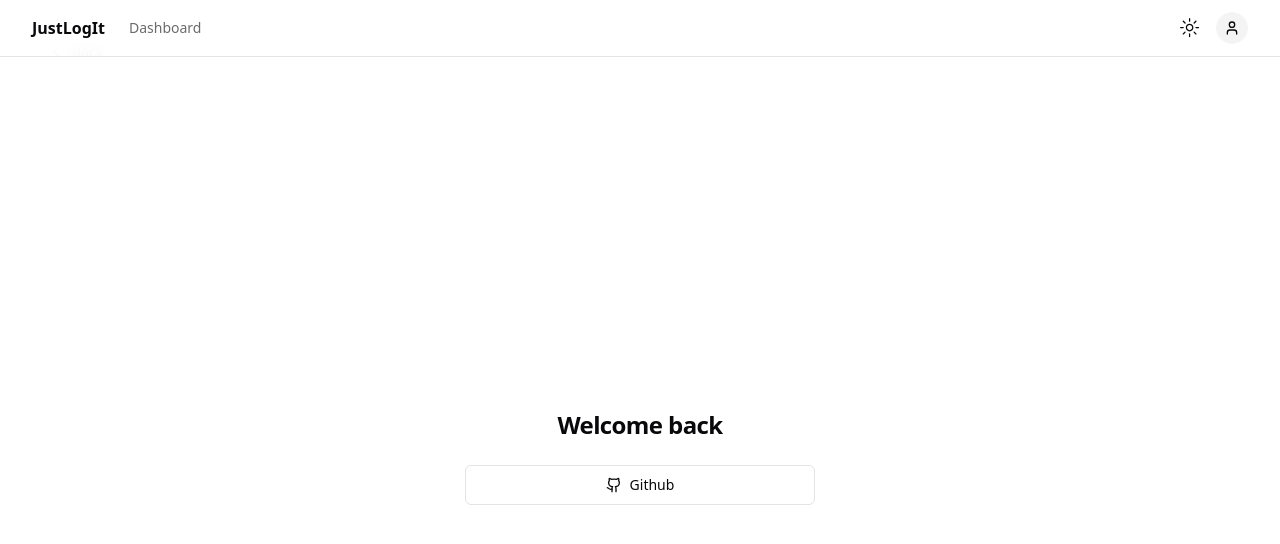
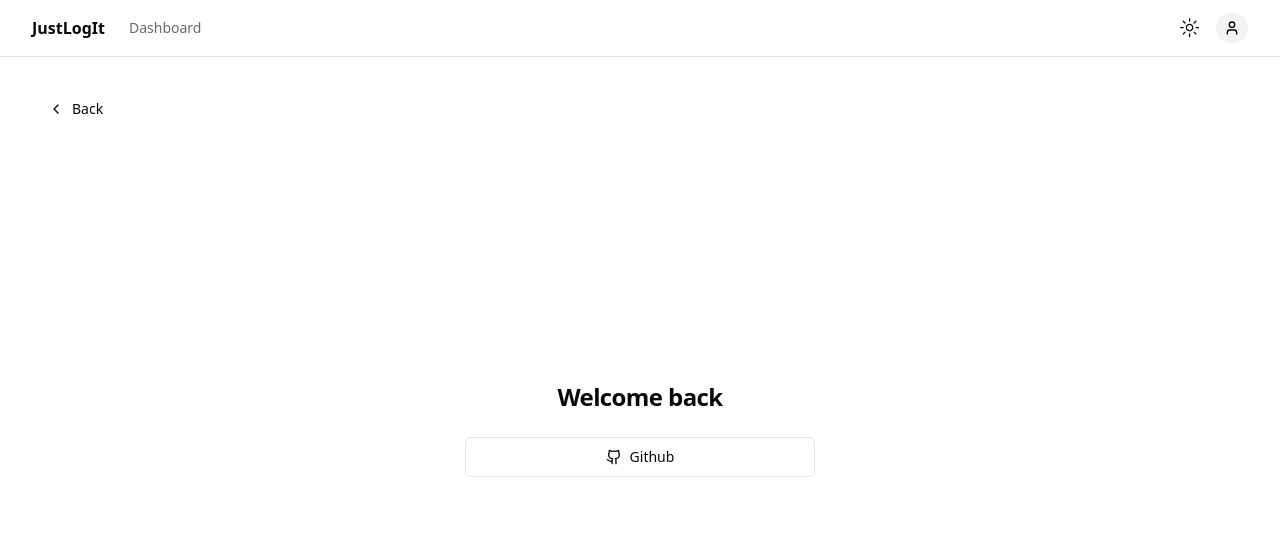
Before and after one commit to jolbol1/just-log-it, a Next.js app: page /login in a window 1280 px wide. Shown: the top 544 px of the page. Built offline with nearby package versions, Linux system fonts and the light colour scheme; no server answers.

Commit message:
layout changes

```diff
--- a/app/(auth)/login/page.tsx
+++ b/app/(auth)/login/page.tsx
@@ -5,7 +5,7 @@ import Link from 'next/link';
 
 import { cn } from '@/lib/utils';
 import { buttonVariants } from '@/components/ui/button';
-import { ChevronLeft, CircleEllipsis, GithubIcon } from 'lucide-react';
+import { ChevronLeft, CircleEllipsis, GithubIcon, Loader2 } from 'lucide-react';
 import { signIn } from 'next-auth/react';
 import { useState } from 'react';
 
@@ -17,7 +17,7 @@ export const metadata: Metadata = {
 export default function LoginPage() {
   const [isGitHubLoading, setIsGitHubLoading] = useState(false);
   return (
-    <div className="container flex h-screen w-screen flex-col items-center justify-center">
+    <div className="relative grow min-h-full container flex w-screen flex-col items-center justify-center">
       <Link
         href="/"
         className={cn(
@@ -47,7 +47,7 @@ export default function LoginPage() {
             disabled={isGitHubLoading}
           >
             {isGitHubLoading ? (
-              <CircleEllipsis className="mr-2 h-4 w-4 animate-spin" />
+              <Loader2 className="mr-2 h-4 w-4 animate-spin" />
             ) : (
               <GithubIcon className="mr-2 h-4 w-4" />
             )}{' '}
--- a/app/dashboard/page.tsx
+++ b/app/dashboard/page.tsx
@@ -22,7 +22,7 @@ export default async function PlaygroundPage() {
   });
 
   return (
-    <main className="p-4 md:p-10 mx-auto max-w-7xl">
+    <main className="w-full p-4 md:p-10 mx-auto max-w-7xl">
       <EntryAddDialog />
       <EntryTable entries={calories}></EntryTable>
     </main>
--- a/app/layout.tsx
+++ b/app/layout.tsx
@@ -27,7 +27,7 @@ export default async function RootLayout({
         >
           <div className="relative flex min-h-screen flex-col">
             <SiteHeader />
-            <div className="flex-1">{children}</div>
+            <div className="flex-1 flex">{children}</div>
           </div>
         </ThemeProvider>
         <Analytics />
--- a/app/page.tsx
+++ b/app/page.tsx
@@ -18,5 +18,5 @@ export default async function IndexPage({
 }) {
   const search = searchParams.q ?? '';
 
-  return <main className="p-4 md:p-10 mx-auto max-w-7xl">Hi</main>;
+  return <main className="w-full p-4 md:p-10 mx-auto max-w-7xl">Hi</main>;
 }
```
